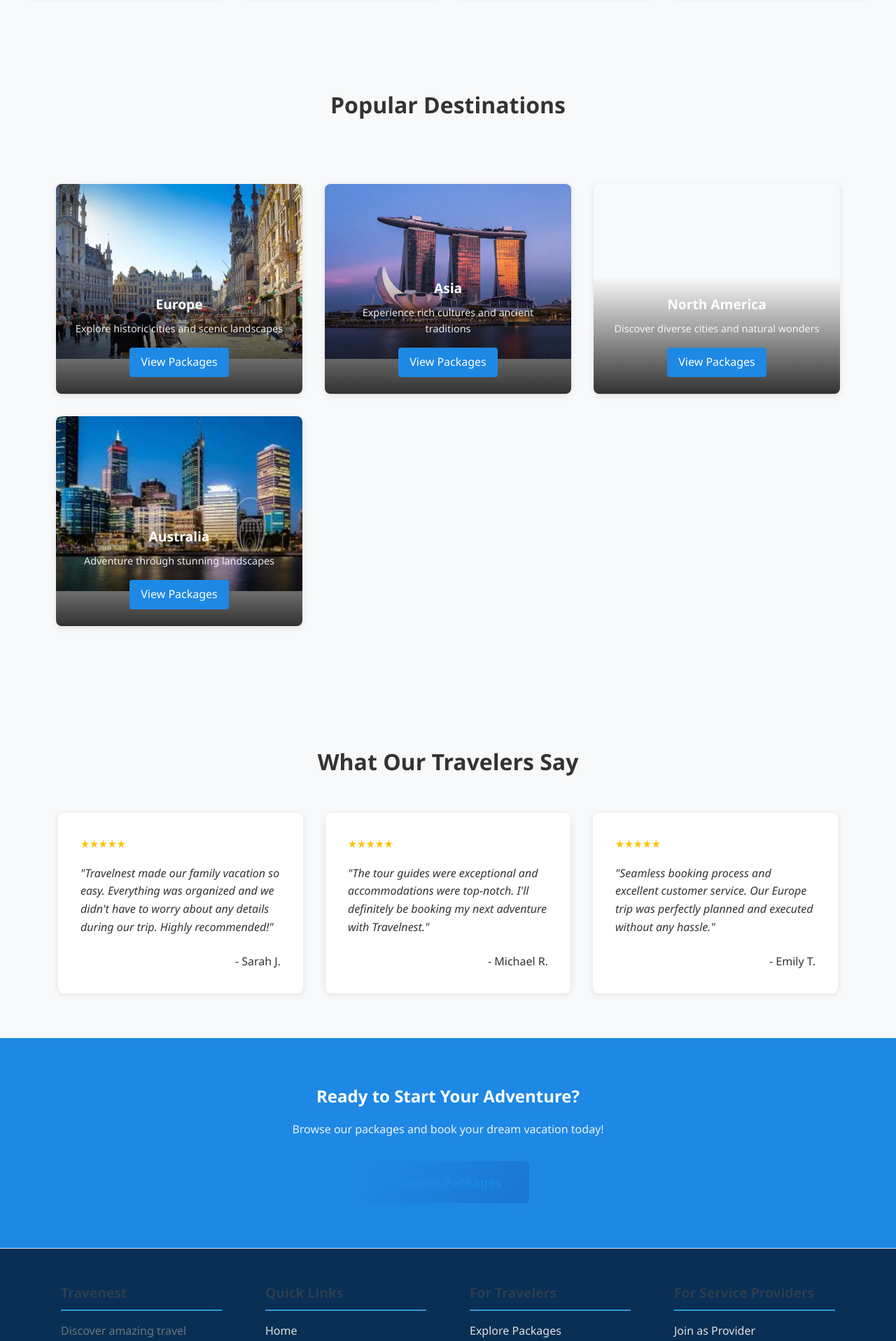
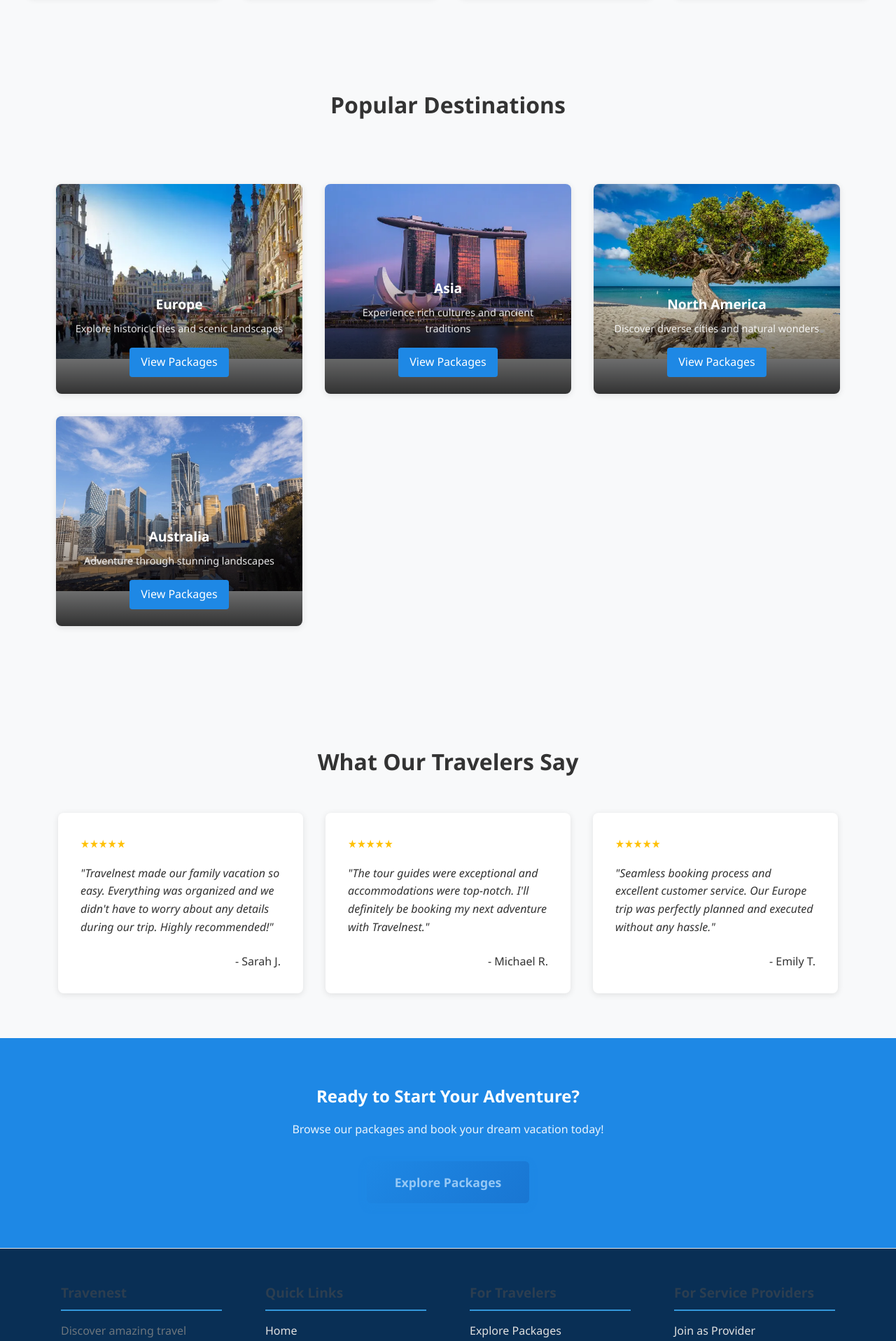
Before and after one commit to Pam-Pam29/TravelNest-App, a React (Create React App) app: page / in a window 1280 px wide. Shown: the part 1098-3015 px from the top of the page at 70% size. Built offline with nearby package versions, Linux system fonts and the light colour scheme; no server answers.

Commit message:
destinationimage

```diff
--- a/src/pages/Home.js
+++ b/src/pages/Home.js
@@ -78,7 +78,7 @@ const Home = () => {
           </div>
 
           <div className="destination-card">
-            <div className="destination-image" style={{ backgroundImage: 'url (/images/north-america.jpeg )' }}></div>
+            <div className="destination-image" style={{ backgroundImage: 'url(/images/north-america.webp)' }}></div>
             <div className="destination-content">
               <h3>North America</h3>
               <p>Discover diverse cities and natural wonders</p>
@@ -87,7 +87,7 @@ const Home = () => {
           </div>
 
           <div className="destination-card">
-            <div className="destination-image" style={{ backgroundImage: 'url(/images/australia.jpeg)' }}></div>
+            <div className="destination-image" style={{ backgroundImage: 'url(/images/australia.webp)' }}></div>
             <div className="destination-content">
               <h3>Australia</h3>
               <p>Adventure through stunning landscapes</p>
--- a/src/styles/main.css
+++ b/src/styles/main.css
@@ -150,7 +150,7 @@ img {
 
 .cta-content .btn-primary {
   background-color: white;
-  color: #1e88e5;
+  color: #95c8f5;
 }
 
 .cta-content .btn-primary:hover {
```
Also changed, not shown: public/images/north-america.webp (renamed from public/images/carribian.webp).
